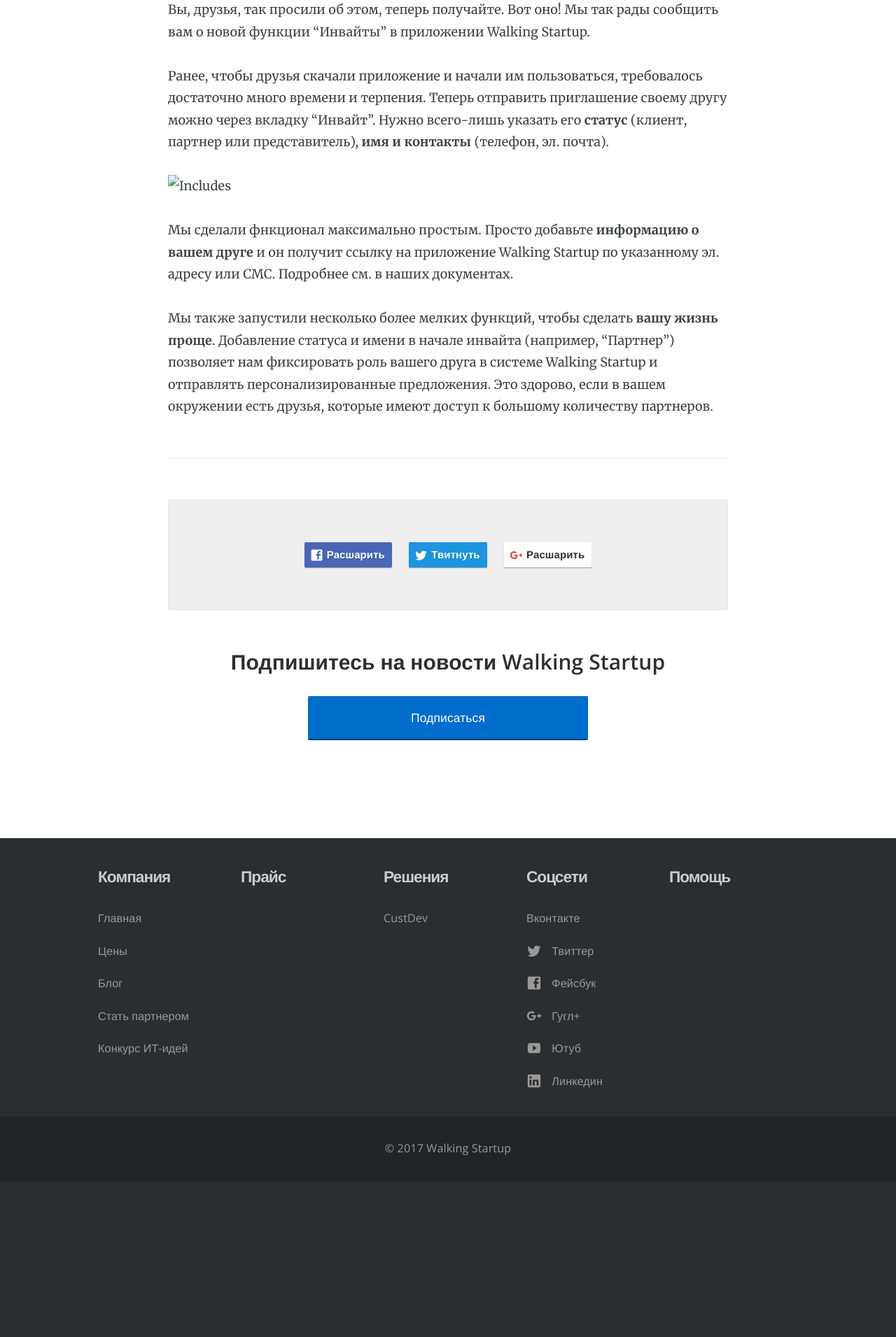
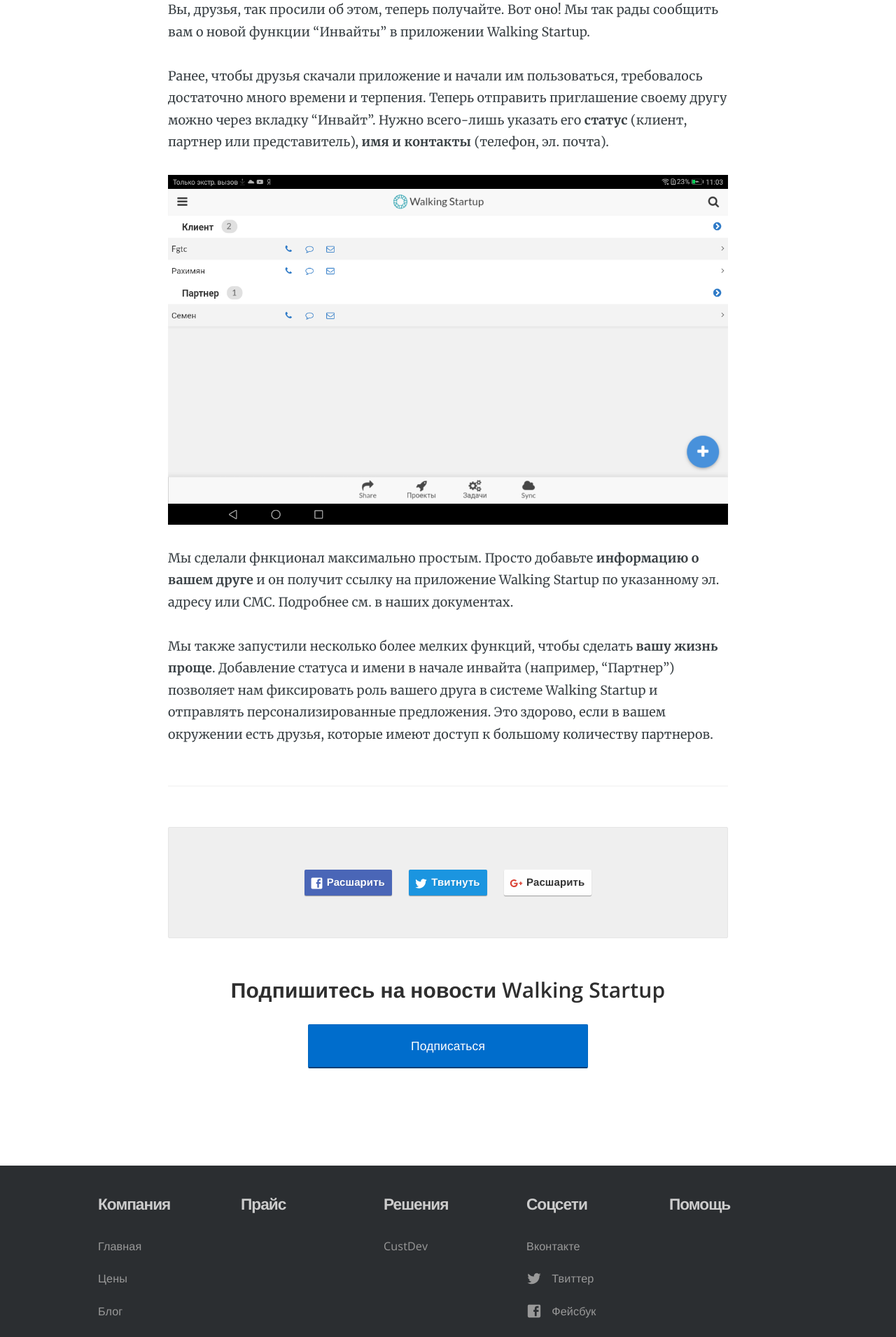
Before and after one commit to RakhimyanTim/walkingstartup.github.io, a Jekyll site: the page built from _posts/2017-11-11-invite-friends.md, in a window 1280 px wide. Shown: the part 491-2402 px from the top of the page at 70% size. Built offline with Jekyll 4.4.1, drawn with Linux system fonts in a browser that asks for light colours; nearby versions of some CDN libraries; comment, search, counter and statistics services are not loaded; before the commit the page ends 2179 px from its top, so only the background shows below that.

Commit message:
Update 2017-11-11-invite-friends.md

```diff
--- a/_posts/2017-11-11-invite-friends.md
+++ b/_posts/2017-11-11-invite-friends.md
@@ -9,7 +9,7 @@
 
 Ранее, чтобы друзья скачали приложение и начали им пользоваться, требовалось достаточно много времени и терпения. Теперь отправить приглашение своему другу можно через вкладку "Инвайт". Нужно всего-лишь указать его __статус__ (клиент, партнер или представитель), __имя и контакты__ (телефон, эл. почта).
 
-![Includes](/images/blog/invite.png)
+![Includes](/img/blog/invite.png)
 
 Мы сделали фнкционал максимально простым. Просто добавьте __информацию о вашем друге__ и он получит ссылку на приложение Walking Startup по указанному эл. адресу или СМС. Подробнее см. в наших документах.
 
```
